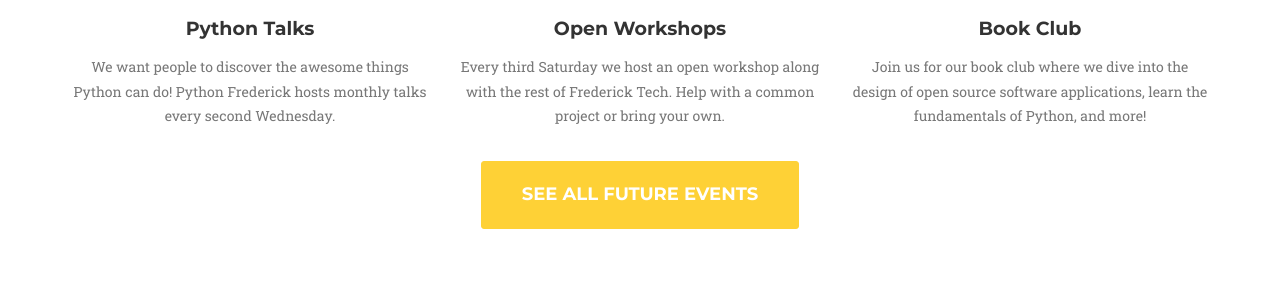
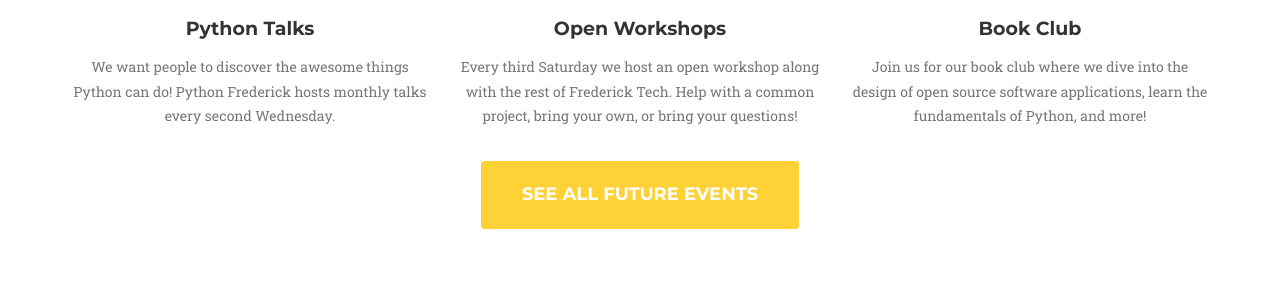
Before and after one commit to python-frederick/python-frederick.github.io, a Jekyll site: the page built from index.html, in a window 1280 px wide and 900 px high, scrolled down 1013 px. Shown: the part 203-500 px from the top of the window. Built offline with Jekyll 4.4.1, drawn with Linux system fonts in a browser that asks for light colours; some web fonts are replaced.

Commit message:
Be a bit more friendly about workshops
The description made it seem like you have to work on a project.
That's not true.

```diff
--- a/_includes/services.html
+++ b/_includes/services.html
@@ -28,7 +28,7 @@
                         <i class="fa fa-laptop fa-stack-1x fa-inverse"></i>
                     </span>
                     <h4 class="service-heading">Open Workshops</h4>
-                    <p class="text-muted">Every third Saturday we host an open workshop along with the rest of Frederick Tech. Help with a common project or bring your own.</p>
+                    <p class="text-muted">Every third Saturday we host an open workshop along with the rest of Frederick Tech. Help with a common project, bring your own, or bring your questions!</p>
 
                 </div>
                 <div class="col-md-4">
```
